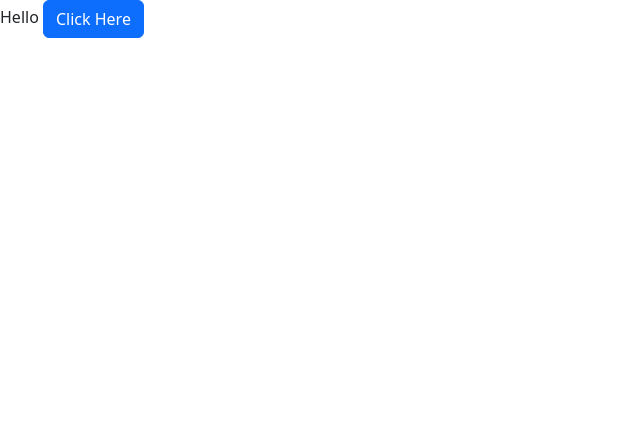
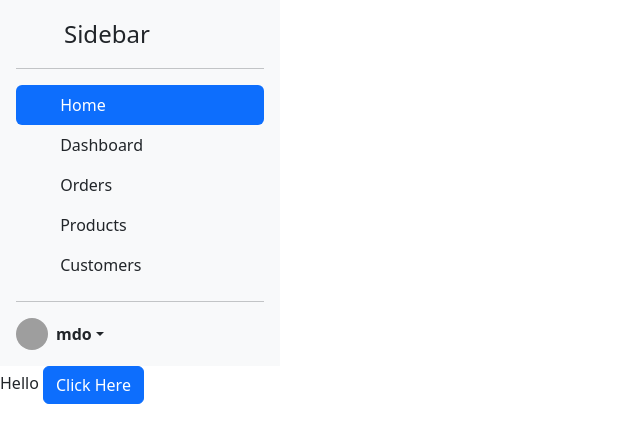
Before and after one commit to 5ynchronizeD/5ynchronizeD.github.io, a plain HTML site: page index.html in a window 1280 px wide. Shown: the whole page, without its empty margins (0-640 px from the left). Drawn offline with nearby package versions, Linux system fonts and the light colour scheme; grey boxes are pictures that could not be loaded.

Commit message:
Test Sidebar

```diff
--- a/index.html
+++ b/index.html
@@ -9,6 +9,60 @@
     <link href="https://cdn.jsdelivr.net/npm/bootstrap@5.2.2/dist/css/bootstrap.min.css" rel="stylesheet" integrity="sha384-Zenh87qX5JnK2Jl0vWa8Ck2rdkQ2Bzep5IDxbcnCeuOxjzrPF/et3URy9Bv1WTRi" crossorigin="anonymous">
 </head>
 <body>
+
+        <div class="d-flex flex-column flex-shrink-0 p-3 bg-light" style="width: 280px;">
+            <a href="/" class="d-flex align-items-center mb-3 mb-md-0 me-md-auto link-dark text-decoration-none">
+              <svg class="bi pe-none me-2" width="40" height="32"><use xlink:href="#bootstrap"></use></svg>
+              <span class="fs-4">Sidebar</span>
+            </a>
+            <hr>
+            <ul class="nav nav-pills flex-column mb-auto">
+              <li class="nav-item">
+                <a href="#" class="nav-link active" aria-current="page">
+                  <svg class="bi pe-none me-2" width="16" height="16"><use xlink:href="#home"></use></svg>
+                  Home
+                </a>
+              </li>
+              <li>
+                <a href="#" class="nav-link link-dark">
+                  <svg class="bi pe-none me-2" width="16" height="16"><use xlink:href="#speedometer2"></use></svg>
+                  Dashboard
+                </a>
+              </li>
+              <li>
+                <a href="#" class="nav-link link-dark">
+                  <svg class="bi pe-none me-2" width="16" height="16"><use xlink:href="#table"></use></svg>
+                  Orders
+                </a>
+              </li>
+              <li>
+                <a href="#" class="nav-link link-dark">
+                  <svg class="bi pe-none me-2" width="16" height="16"><use xlink:href="#grid"></use></svg>
+                  Products
+                </a>
+              </li>
+              <li>
+                <a href="#" class="nav-link link-dark">
+                  <svg class="bi pe-none me-2" width="16" height="16"><use xlink:href="#people-circle"></use></svg>
+                  Customers
+                </a>
+              </li>
+            </ul>
+            <hr>
+            <div class="dropdown">
+              <a href="#" class="d-flex align-items-center link-dark text-decoration-none dropdown-toggle" data-bs-toggle="dropdown" aria-expanded="false">
+                <img src="https://github.com/mdo.png" alt="" width="32" height="32" class="rounded-circle me-2">
+                <strong>mdo</strong>
+              </a>
+              <ul class="dropdown-menu text-small shadow">
+                <li><a class="dropdown-item" href="#">New project...</a></li>
+                <li><a class="dropdown-item" href="#">Settings</a></li>
+                <li><a class="dropdown-item" href="#">Profile</a></li>
+                <li><hr class="dropdown-divider"></li>
+                <li><a class="dropdown-item" href="#">Sign out</a></li>
+              </ul>
+            </div>
+          </div>
     <h1">Hello</h1>
     <button type="button" class="btn btn-primary">Click Here</button>
 </body>
```
